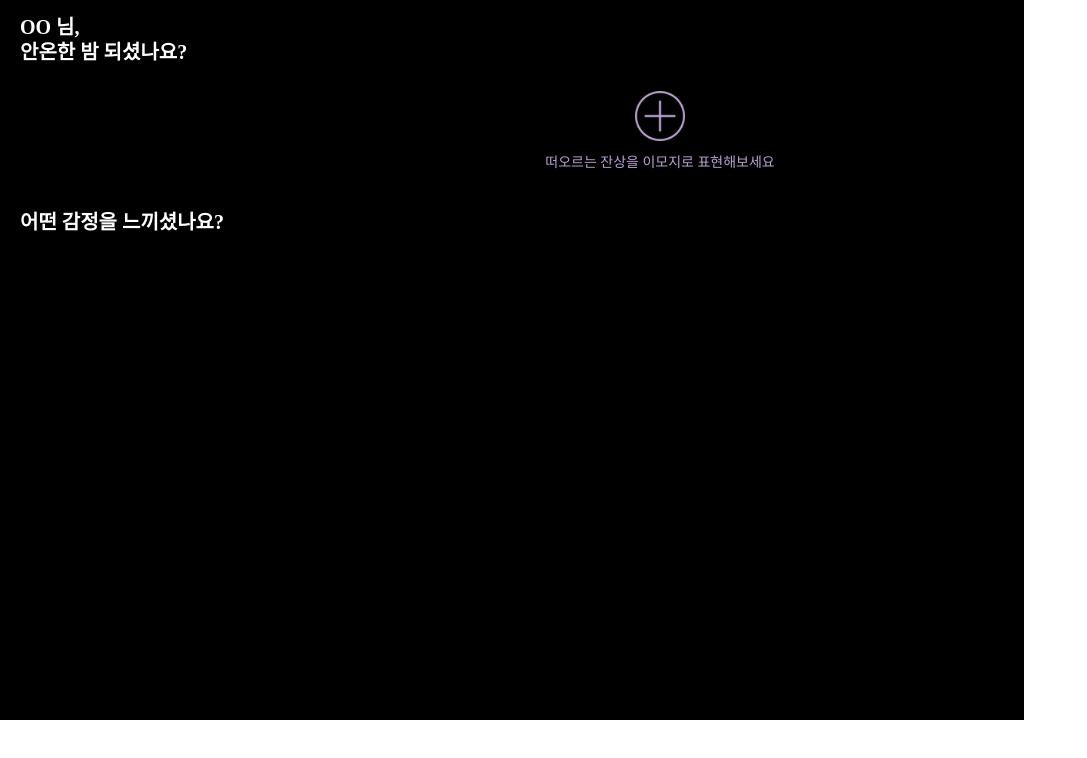
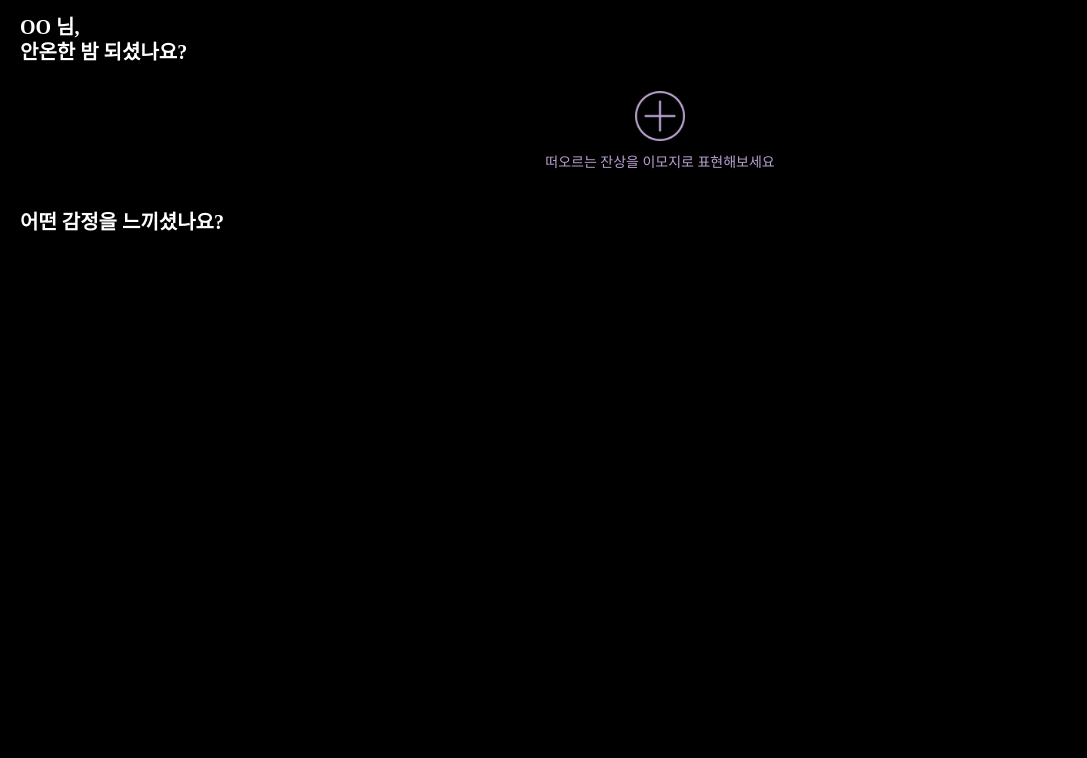
Before and after one commit to TEAM-DREAMCATCHER/DREAMCATCHER_Front-End, a React (Vite) app: page /recording in a window 1280 px wide. Shown: the top 758 px of the page, without its empty margins (0-1087 px from the left). Built offline with nearby package versions, Linux system fonts and the light colour scheme.

Commit message:
feat: Record 페이지 레이아웃 css 코드 수정

```diff
--- a/src/pages/recording/style.ts
+++ b/src/pages/recording/style.ts
@@ -4,6 +4,6 @@ export const StyledRecord = styled.div`
     background-color: black;
     color: white;
     display: flex;
-    width: 80vw;
-    height: 90vh;
+    justify-content: center;
+    height: 120vh;
 `
```
